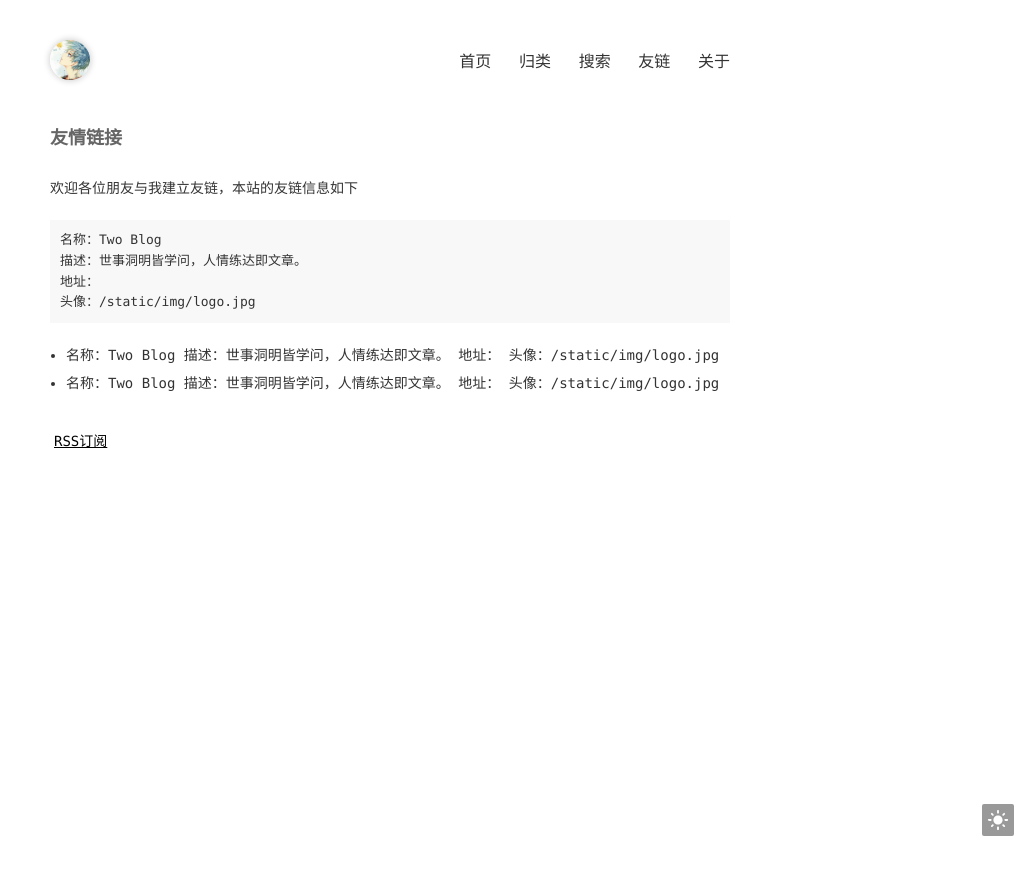
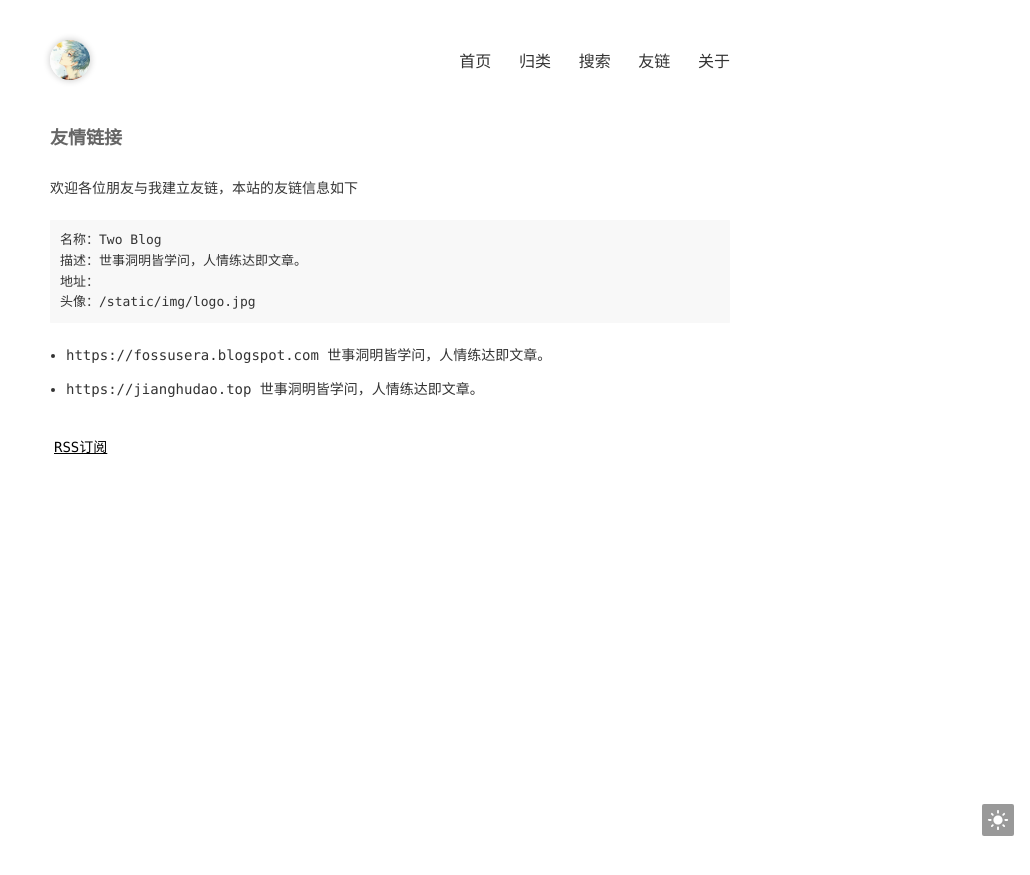
Before and after one commit to aineer/hexo-blog-test, a Jekyll site: the page built from pages/links.md, in a window 1280 px wide. Shown: the top 875 px of the page, without its empty margins (250-1280 px from the left). Built offline with Jekyll 4.4.1, drawn with Linux system fonts in a browser that asks for light colours.

Commit message:
更新 links.md

```diff
--- a/pages/links.md
+++ b/pages/links.md
@@ -15,10 +15,14 @@
 <ul>
   {%- for link in site.links %}
   <li>
-名称：{{ site.title }}
-描述：{{ site.description }}
-地址：{{ site.domainUrl }}{{ site.baseurl }}
-头像：{{ site.domainUrl }}{{ site.baseurl }}/static/img/logo.jpg
+   <p>
+      {{ link.url }}
+      {{ site.description }}
+      {{ site.domainUrl }}
+      {{ site.baseurl }}
+      {{ site.domainUrl }}
+      {{ site.baseurl }}
+   </p>
   </li>
   {%- endfor %}
 </ul>
```
